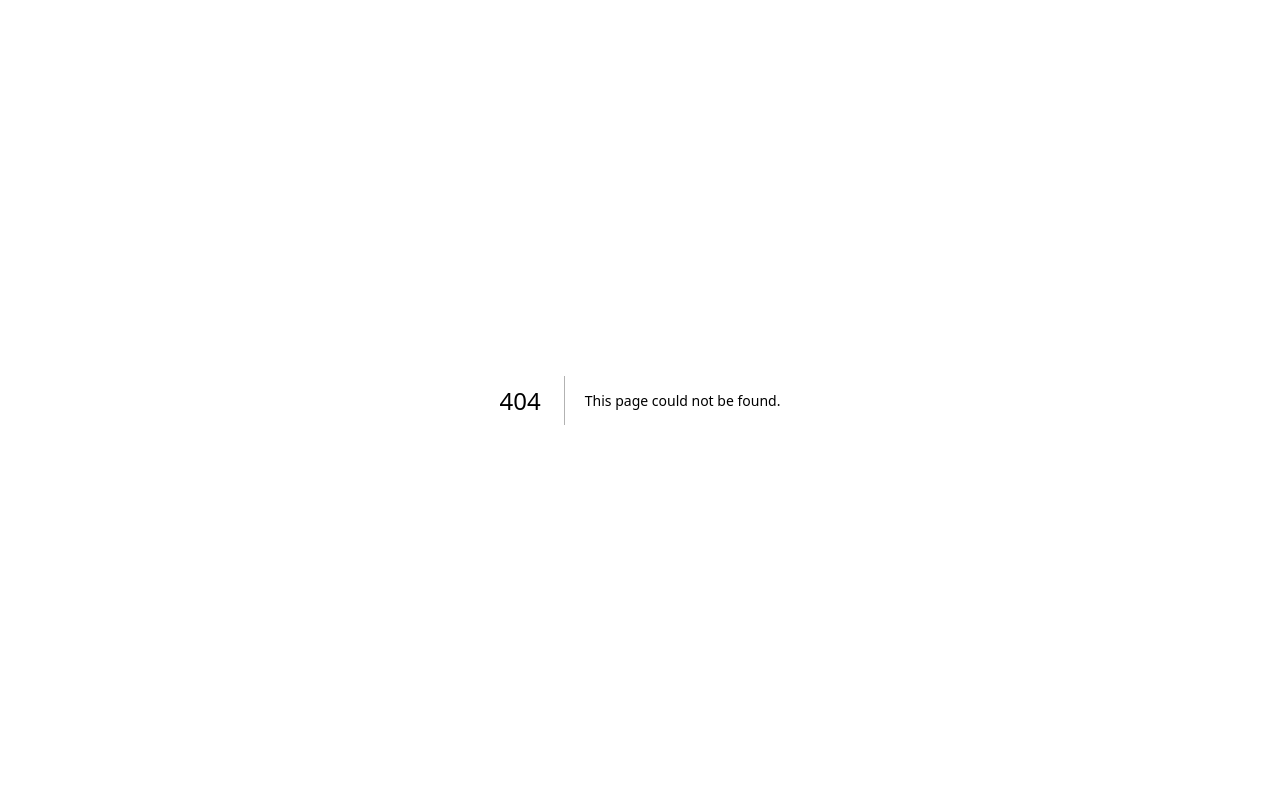
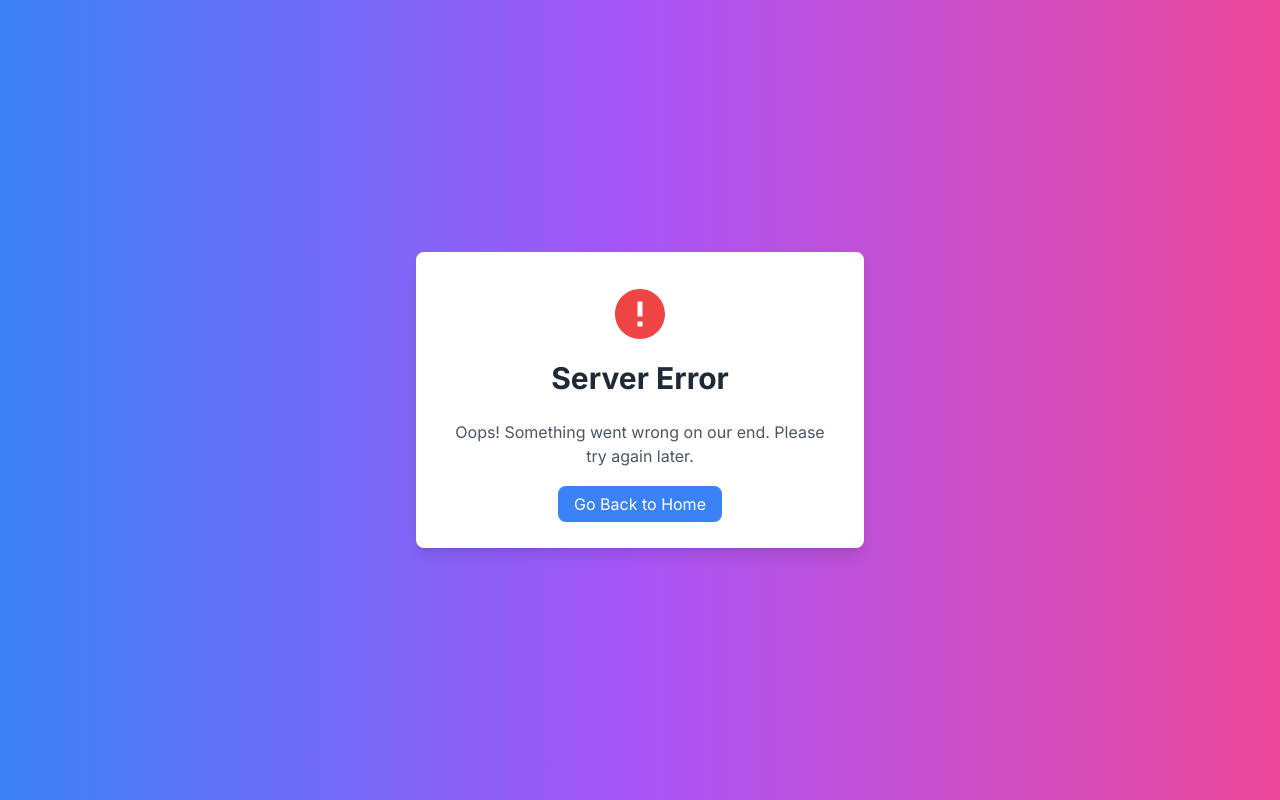
Before and after one commit to arkorty/Reduce, a Next.js app in the folder frontend/: page /error in a window 1280 px wide. Before the commit this address had no page. Built offline with nearby package versions, Linux system fonts and the light colour scheme.

Commit message:
Refactor: move error page

```diff
--- a/frontend/app/api/redirect/error/page.js
+++ b/frontend/app/error/page.js
@@ -15,9 +15,9 @@ export default function ServerErrorPage() {
           Oops! Something went wrong on our end. Please try again later.
         </p>
         <Link href="/">
-          <a className="bg-blue-500 text-white py-2 px-4 rounded-lg hover:bg-blue-600 transition duration-200">
+          <span className="bg-blue-500 text-white py-2 px-4 rounded-lg hover:bg-blue-600 transition duration-200">
             Go Back to Home
-          </a>
+          </span>
         </Link>
       </div>
     </div>
```
